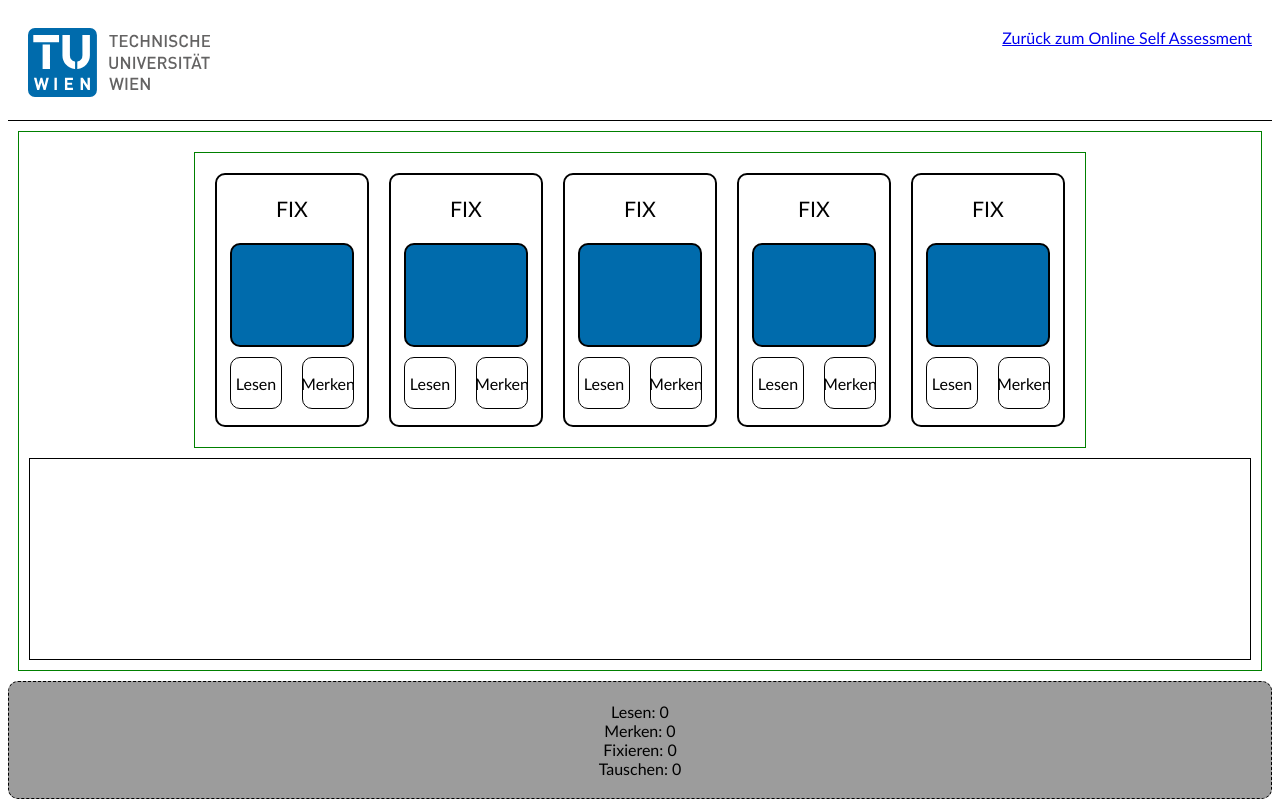
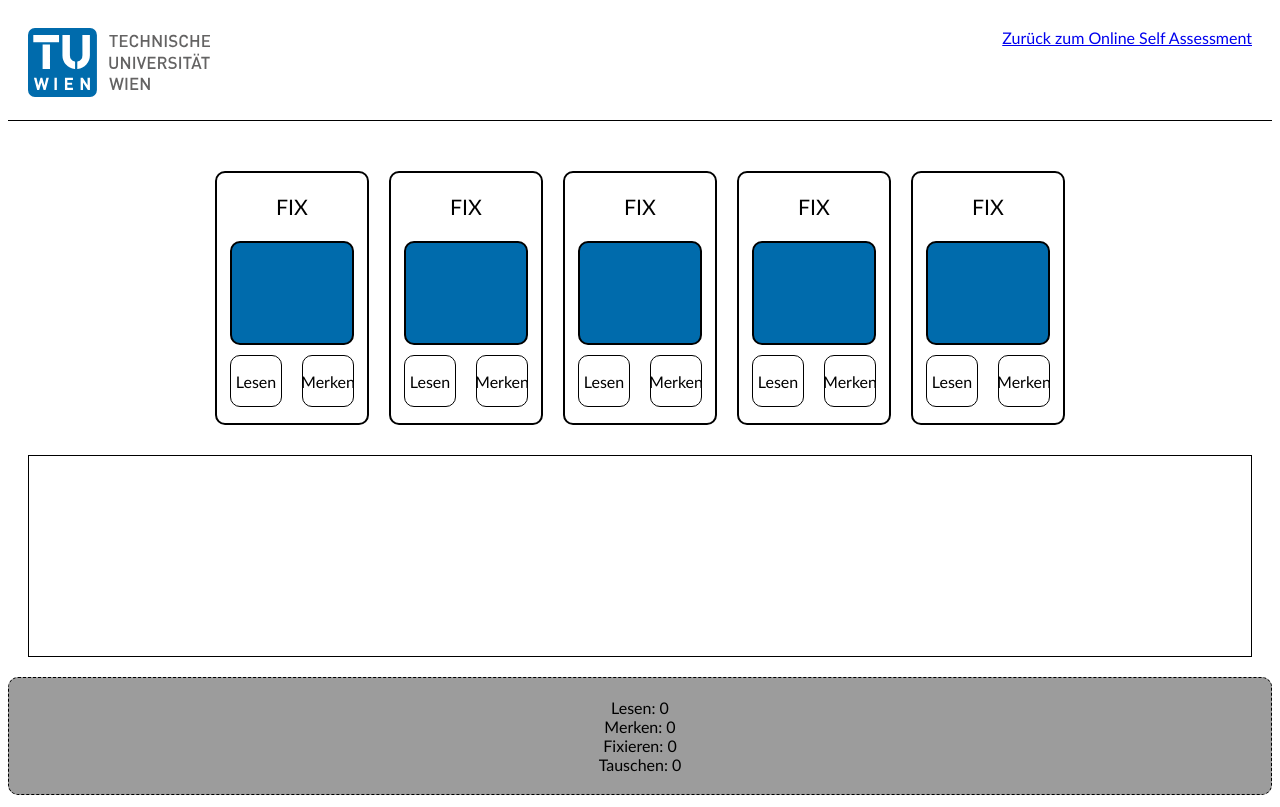
Before and after one commit to phlppkln/selection-sort-osa, a Vue app: page / in a window 1280 px wide. Built offline with nearby package versions, Linux system fonts and the light colour scheme.

Commit message:
remove border; add deploy packages and command

```diff
--- a/package.json
+++ b/package.json
@@ -4,7 +4,8 @@
   "private": true,
   "scripts": {
     "serve": "vue-cli-service serve",
-    "build": "vue-cli-service build"
+    "build": "vue-cli-service build",
+    "deploy": "node scripts/gh-pages-deploy.js"
   },
   "dependencies": {
     "core-js": "^3.16.1",
@@ -14,6 +15,7 @@
   "devDependencies": {
     "@vue/cli-plugin-babel": "~4.5.0",
     "@vue/cli-service": "~4.5.0",
-    "@vue/compiler-sfc": "^3.2.1"
+    "@vue/compiler-sfc": "^3.2.1",
+    "execa": "latest"
   }
 }
--- a/src/App.vue
+++ b/src/App.vue
@@ -108,6 +108,5 @@ export default {
   justify-content: center;
   padding: 10px;
   margin: 10px;
-  border: 1px solid green;
 }
 </style>
--- a/src/components/Card.vue
+++ b/src/components/Card.vue
@@ -80,9 +80,6 @@ export default {
 </script>
 
 <style scoped>
-* {
-  /* border: 1px solid red; */
-}
 
 .card-container {
   border-radius: 10px;
```
